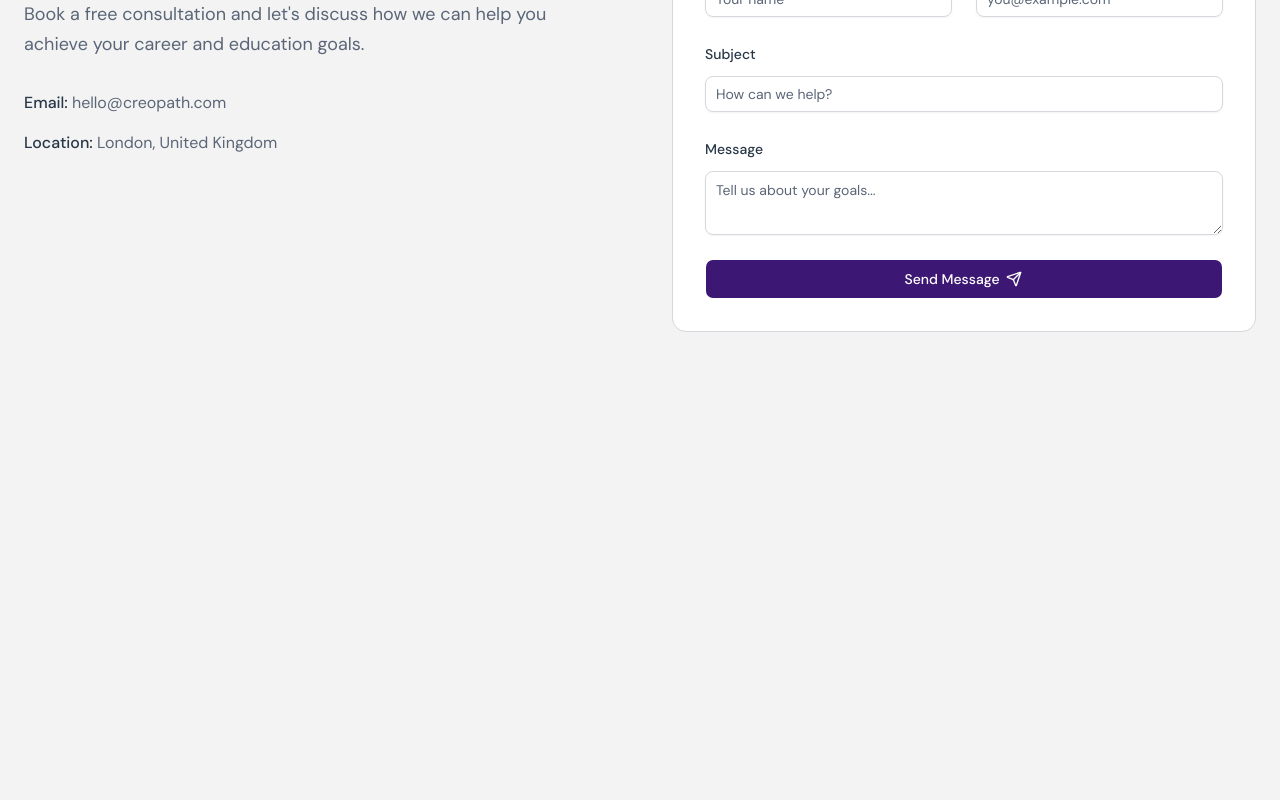
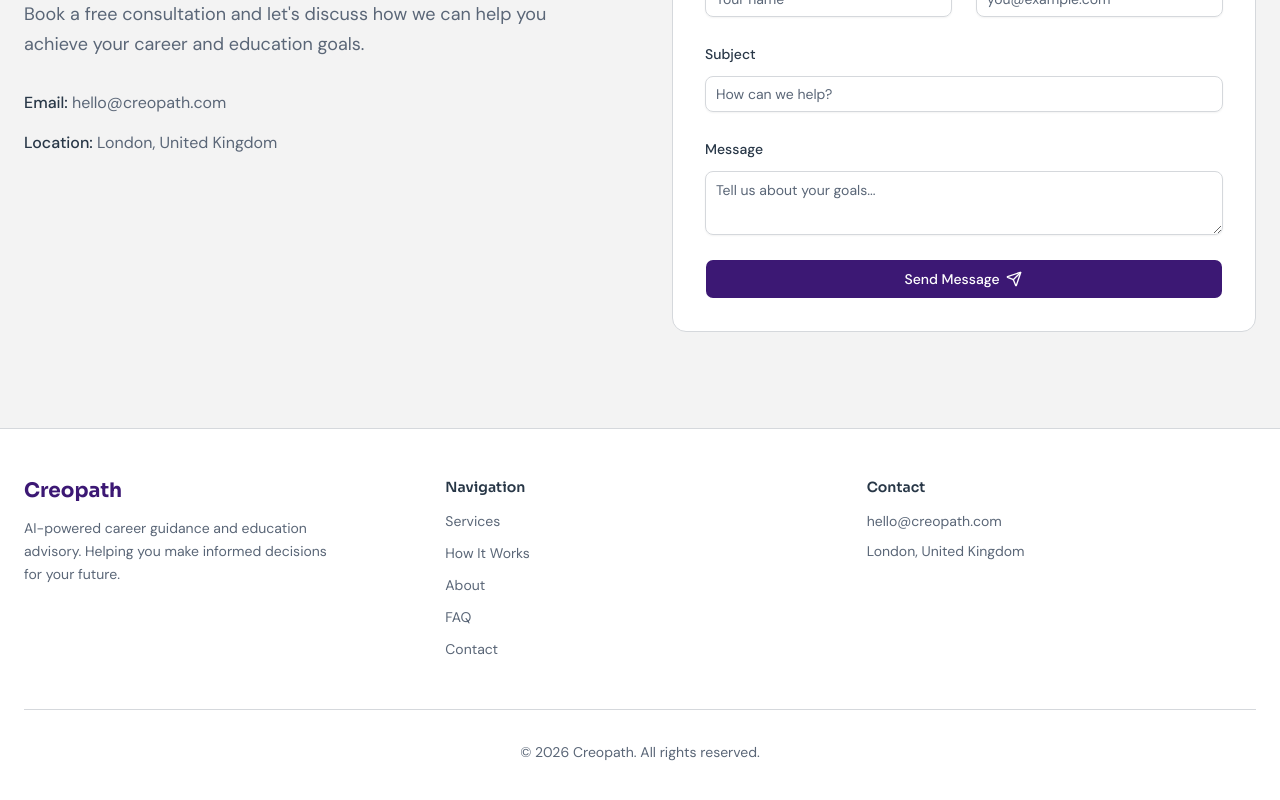
Before and after one commit to creopath/website, a Next.js app: page / in a window 1280 px wide. Shown: the part 3604-4404 px from the top of the page. Before the commit the page ends 4032 px from the top, so only its background shows below. Built offline with nearby package versions, Linux system fonts and the light colour scheme.

Commit message:
add footer with navigation and contact info

```diff
--- a/app/page.tsx
+++ b/app/page.tsx
@@ -6,6 +6,7 @@ import { HowItWorks } from "@/components/how-it-works"
 import { About } from "@/components/about"
 import { FAQ } from "@/components/faq"
 import { Contact } from "@/components/contact"
+import { Footer } from "@/components/footer"
 
 export default function Page() {
   return (
@@ -20,6 +21,7 @@ export default function Page() {
         <FAQ />
         <Contact />
       </main>
+      <Footer />
     </>
   )
 }
--- /dev/null
+++ b/components/footer.tsx
@@ -0,0 +1,75 @@
+import Link from "next/link"
+
+const navigation = [
+  { label: "Services", href: "#services" },
+  { label: "How It Works", href: "#how-it-works" },
+  { label: "About", href: "#about" },
+  { label: "FAQ", href: "#faq" },
+  { label: "Contact", href: "#contact" },
+]
+
+export function Footer() {
+  return (
+    <footer className="border-t border-border bg-card px-6 py-12">
+      <div className="mx-auto max-w-7xl">
+        <div className="grid gap-8 md:grid-cols-3">
+          <div>
+            <Link
+              href="/"
+              className="font-heading text-xl font-bold text-primary"
+            >
+              Creopath
+            </Link>
+            <p className="mt-3 max-w-xs text-sm leading-relaxed text-muted-foreground">
+              AI-powered career guidance and education advisory. Helping you
+              make informed decisions for your future.
+            </p>
+          </div>
+
+          <nav aria-label="Footer navigation">
+            <h2 className="font-heading text-sm font-semibold text-foreground">
+              Navigation
+            </h2>
+            <ul className="mt-3 space-y-2">
+              {navigation.map((link) => (
+                <li key={link.href}>
+                  <Link
+                    href={link.href}
+                    className="text-sm text-muted-foreground transition-colors hover:text-primary"
+                  >
+                    {link.label}
+                  </Link>
+                </li>
+              ))}
+            </ul>
+          </nav>
+
+          <div>
+            <h2 className="font-heading text-sm font-semibold text-foreground">
+              Contact
+            </h2>
+            <address className="mt-3 space-y-2 not-italic">
+              <p>
+                <a
+                  href="mailto:hello@creopath.com"
+                  className="text-sm text-muted-foreground transition-colors hover:text-primary"
+                >
+                  hello@creopath.com
+                </a>
+              </p>
+              <p className="text-sm text-muted-foreground">
+                London, United Kingdom
+              </p>
+            </address>
+          </div>
+        </div>
+
+        <div className="mt-12 border-t border-border pt-8">
+          <p className="text-center text-sm text-muted-foreground">
+            &copy; {new Date().getFullYear()} Creopath. All rights reserved.
+          </p>
+        </div>
+      </div>
+    </footer>
+  )
+}
```
